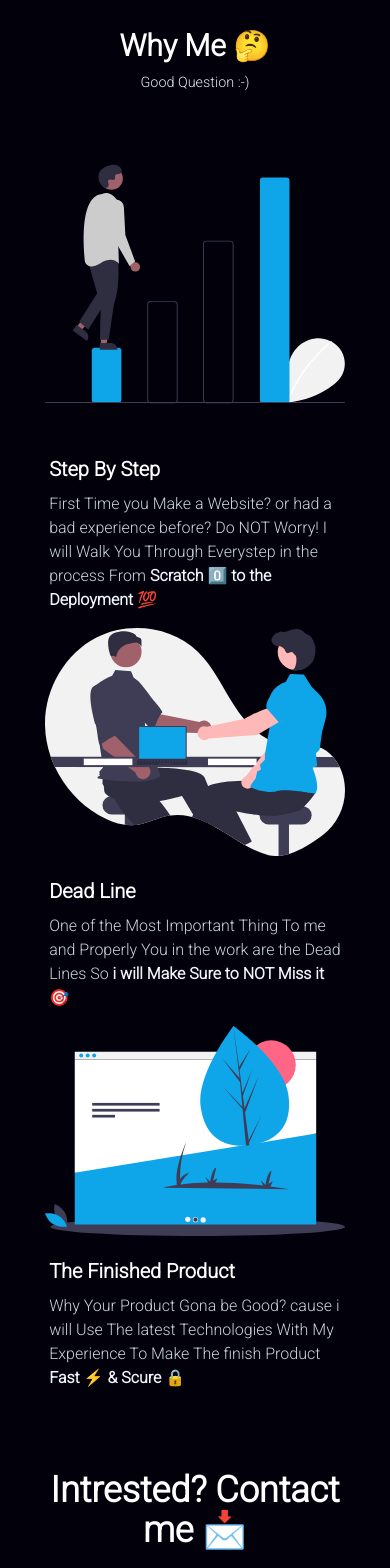
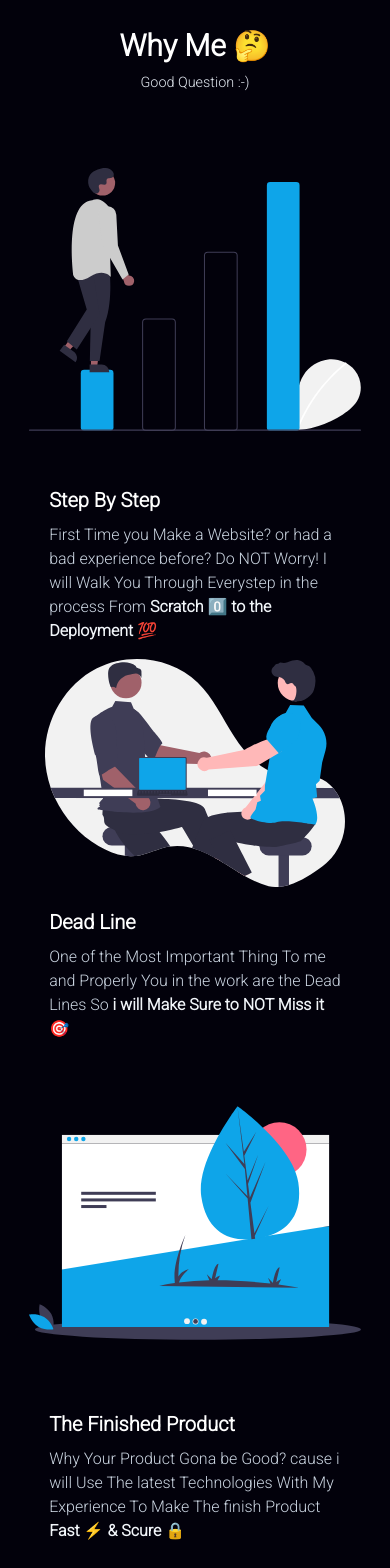
Before and after one commit to mohammed884/port, a Next.js app in the folder app/: page / in a window 390 px wide. Shown: the part 1680-3248 px from the top of the page. Built offline with nearby package versions, Linux system fonts and the light colour scheme; a web font is replaced by a local one.

Commit message:
fix why me cart svg bug

```diff
--- a/app/components/why_me.js
+++ b/app/components/why_me.js
@@ -6,7 +6,7 @@ export default function Why_me({ whyMeRef, setIsWinner, setWinnerMessage, homeRe
             <p className="text-slate-200 text-[.9rem] mt-2">Good Question :-)</p>
             <div className="flex flex-col items-center mt-6">
                 <div className="why_me_card">
-                    <Image src="/svgs/step.svg" alt="Step By Step" width="300" height="300" responisve="true" />
+                    <Image src="/svgs/step.svg" alt="Step By Step" width="350" height="350" responisve="true" />
                     <div className="w-[88%] text-left md:ml-3">
                         <h3 className="text-text_primary font-bold text-[1.25rem] sm:mt-5 md:mt-3 lg:mt-0 mb-2">
                             Step By Step
@@ -18,7 +18,7 @@ export default function Why_me({ whyMeRef, setIsWinner, setWinnerMessage, homeRe
                     </div>
                 </div>
                 <div className="why_me_card">
-                    <img src="/svgs/deadLines.svg" className="sm:w-[300px] sm:block md:hidden" alt="Step By Step" width="300" height="300" responisve="true" />
+                    <img src="/svgs/deadLines.svg" className="sm:w-[300px] sm:block lg:hidden" alt="Step By Step" loading="lazy"/>
                     <div className="w-[88%] text-left md:ml-3">
                         <h3 className="text-text_primary font-bold text-[1.25rem] sm:mt-5 md:mt-3 lg:mt-0 mb-2">
                             Dead Line
@@ -33,10 +33,10 @@ export default function Why_me({ whyMeRef, setIsWinner, setWinnerMessage, homeRe
                             </span>
                         </p>
                     </div>
-                    <img src="/svgs/deadLines.svg" alt="Dead Line Svg" loading="lazy" className="sm:hidden lg:block lg:w-[300px]" />
+                    <img src="/svgs/deadLines.svg" className="sm:hidden lg:block lg:w-[300px]" alt="Dead Line Svg" loading="lazy"/>
                 </div>
                 <div className="why_me_card">
-                    <img src="/svgs/goodProduct.svg" alt="Step By Step" width="300" height="300" responisve="true" />
+                    <Image src="/svgs/goodProduct.svg" alt="Step By Step" width="350" height="350" responisve="true"/>
 
                     <div className="w-[88%] text-left md:ml-3">
                         <h3 className="text-text_primary font-bold text-[1.25rem] sm:mt-5 md:mt-3 lg:mt-0 mb-2">
```
